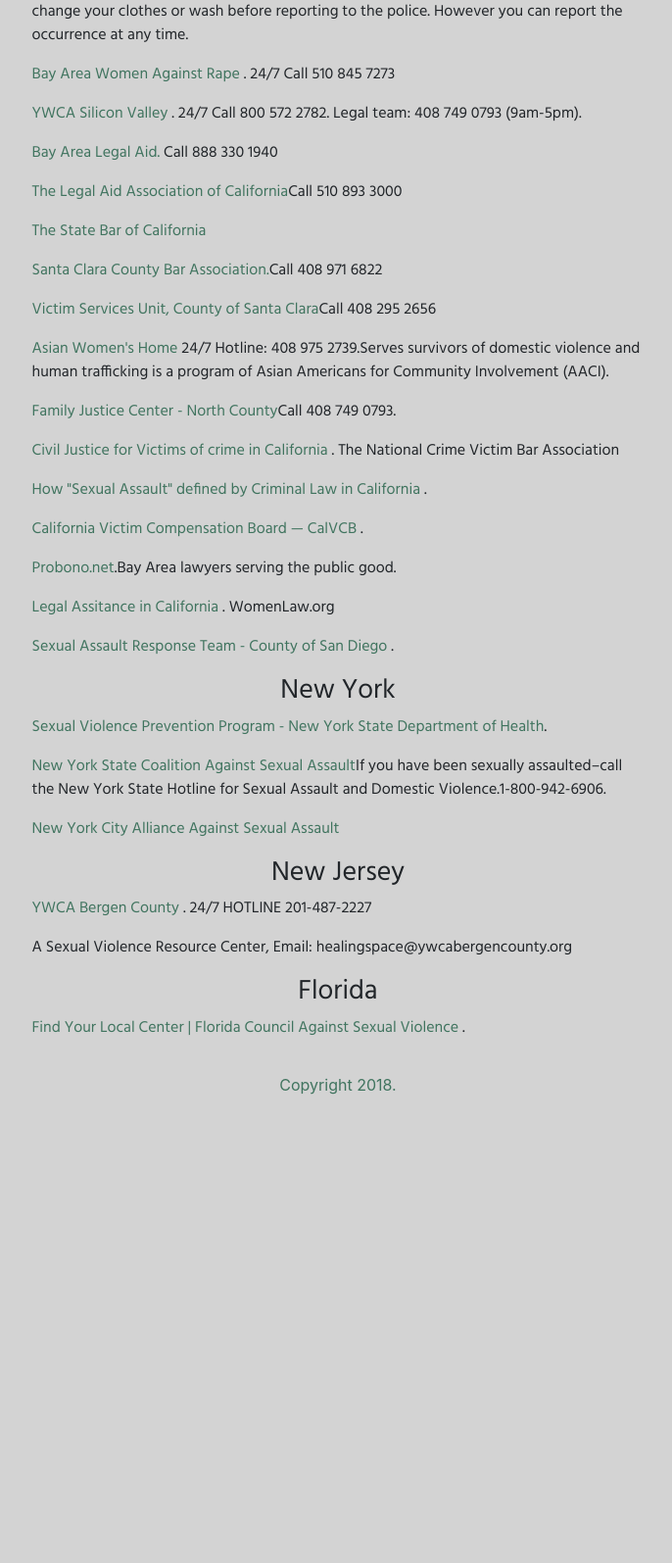
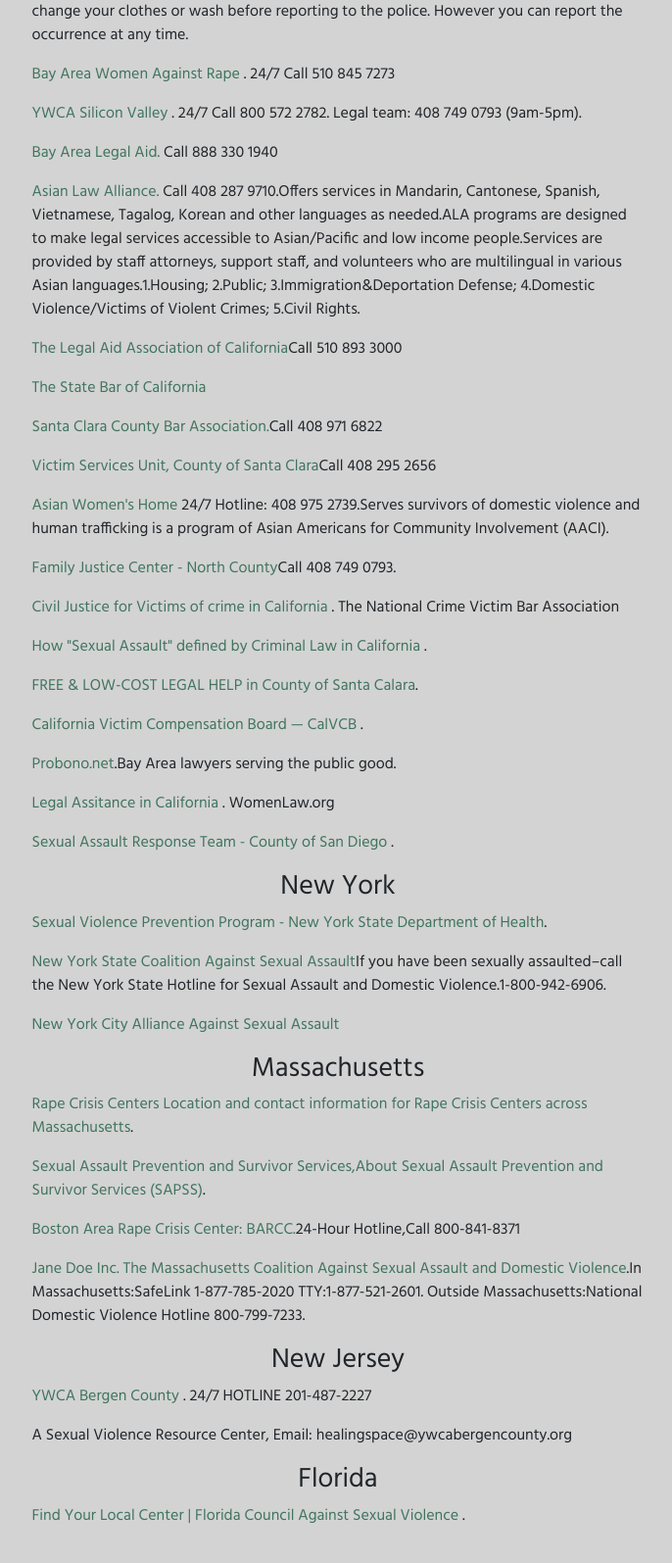
Before and after one commit to steph2088/stephwiki, a Flask app: template templates/infos/usa.html in a window 1280 px wide. Shown: the part 1516-3111 px from the top of the page at 98% size, without its empty margins (295-981 px from the left). Before the commit the page ends 2633 px from the top, so only its background shows below. Run offline with Flask 2, Linux system fonts and the light colour scheme; the template is opened without the code that fills it, so the values that code supplies are empty; some libraries are stand-ins or nearby versions.

Commit message:
add usa state info

```diff
--- a/templates/infos/usa.html
+++ b/templates/infos/usa.html
@@ -33,10 +33,11 @@
 <p> disturb the area of the occurrence</p>
 <p>There is no time limit for reporting and/or laying charges for a sexual assault. But in any case, the sooner you call the police, the easier it is for them to collect the evidence needed to prove the charge.</p>
 <p>For the preservation of evidence it is best if you do not disturb the area of the occurrence, change your clothes or wash before reporting to the police. However you can report the occurrence at any time.</p>
-
 <p> <a href="https://www.bawar.org/"> Bay Area Women Against Rape </a>. 24/7 Call 510 845 7273 </p>
 <p> <a href="http://ywca-sv.org/"> YWCA Silicon Valley </a>. 24/7 Call 800 572 2782. Legal team: 408 749 0793 (9am-5pm).</p>
 <p> <a href="https://baylegal.org/">Bay Area Legal Aid.</a> Call 888 330 1940 </p>
+<p> <a href="http://asianlawalliance.org/legal-services/">Asian Law Alliance.</a> Call 408 287 9710.Offers services in Mandarin, Cantonese, Spanish, Vietnamese, Tagalog, Korean and other languages as needed.ALA programs are designed to make legal services accessible to Asian/Pacific and low income people.Services are provided by staff attorneys, support staff, and volunteers who are multilingual in various Asian languages.1.Housing; 2.Public; 3.Immigration&Deportation Defense; 4.Domestic Violence/Victims of Violent Crimes; 5.Civil Rights.</p>
+
 <p> <a href="http://laaconline.org/">The Legal Aid Association of California</a>Call 510 893 3000</p>
 <p> <a href="http://www.calbar.ca.gov/">The State Bar of California</a></p>
 <p> <a href="https://sccba.site-ym.com/default.aspx">Santa Clara County Bar Association.</a>Call 408 971 6822</p>
@@ -45,6 +46,7 @@
 <p> <a href="http://santaclara.networkofcare.org/mh/services/agency.aspx?pid=YWCASiliconValleyFamilyJusticeCenterNorthCounty_356_2_0">Family Justice Center - North County</a>Call 408 749 0793.</p>
 <p> <a href="http://victimsofcrime.org/docs/NCVBA/ca-cj-2012.pdf?sfvrsn=2"> Civil Justice for Victims of crime in California </a>. The National Crime Victim Bar Association </p>
 <p> <a href="https://leginfo.legislature.ca.gov/faces/codes_displaySection.xhtml?lawCode=PEN&sectionNum=261.5.)"> How "Sexual Assault" defined by Criminal Law in California </a>. </p>
+<p> <a href="http://www.scscourt.org/self_help/legal_resources.shtml">FREE & LOW-COST LEGAL HELP in County of Santa Calara</a>.</p>
 <p> <a href="https://victims.ca.gov/victims/"> California Victim Compensation Board — CalVCB </a>. </p>
 <p> <a href="https://www.probono.net/sf/volunteer/item.cooperative_restraining_order_clinic_croc"> Probono.net</a>.Bay Area lawyers serving the public good.</p>
 <p> <a href="https://www.womenslaw.org/find-help/ca/finding-lawyer/legal-assistance/S"> Legal Assitance in California </a>. WomenLaw.org </p>
@@ -55,6 +57,12 @@
 <p> <a href="http://nyscasa.org/get-help/find-your-local-rape-crisis-program/">New York State Coalition Against Sexual Assault</a>If you have been sexually assaulted–call the New York State Hotline for Sexual Assault and Domestic Violence.1-800-942-6906.</p>
 <p> <a href="http://www.svfreenyc.org/">New York City Alliance Against Sexual Assault</a></p>
 
+<h3>Massachusetts</h3>
+<p> <a href="https://www.mass.gov/service-details/rape-crisis-centers">Rape Crisis Centers Location and contact information for Rape Crisis Centers across Massachusetts</a>.</p>
+<p> <a href="https://www.mass.gov/service-details/sexual-assault-prevention-and-survivor-services">Sexual Assault Prevention and Survivor Services,About Sexual Assault Prevention and Survivor Services (SAPSS)</a>.</p>
+<p> <a href="https://barcc.org/">Boston Area Rape Crisis Center: BARCC.</a>24-Hour Hotline,Call 800-841-8371</p>
+<p> <a href="http://www.janedoe.org/">Jane Doe Inc. The Massachusetts Coalition Against Sexual Assault and Domestic Violence</a>.In Massachusetts:SafeLink 1-877-785-2020 TTY:1-877-521-2601. Outside Massachusetts:National Domestic Violence Hotline 800-799-7233.</p>
+
 <h3>New Jersey</h3>
 <p> <a href="http://www.ywcabergencounty.org/"> YWCA Bergen County </a>. 24/7 HOTLINE 201-487-2227</p>
 <p> A Sexual Violence Resource Center, Email: healingspace@ywcabergencounty.org </p>
```
